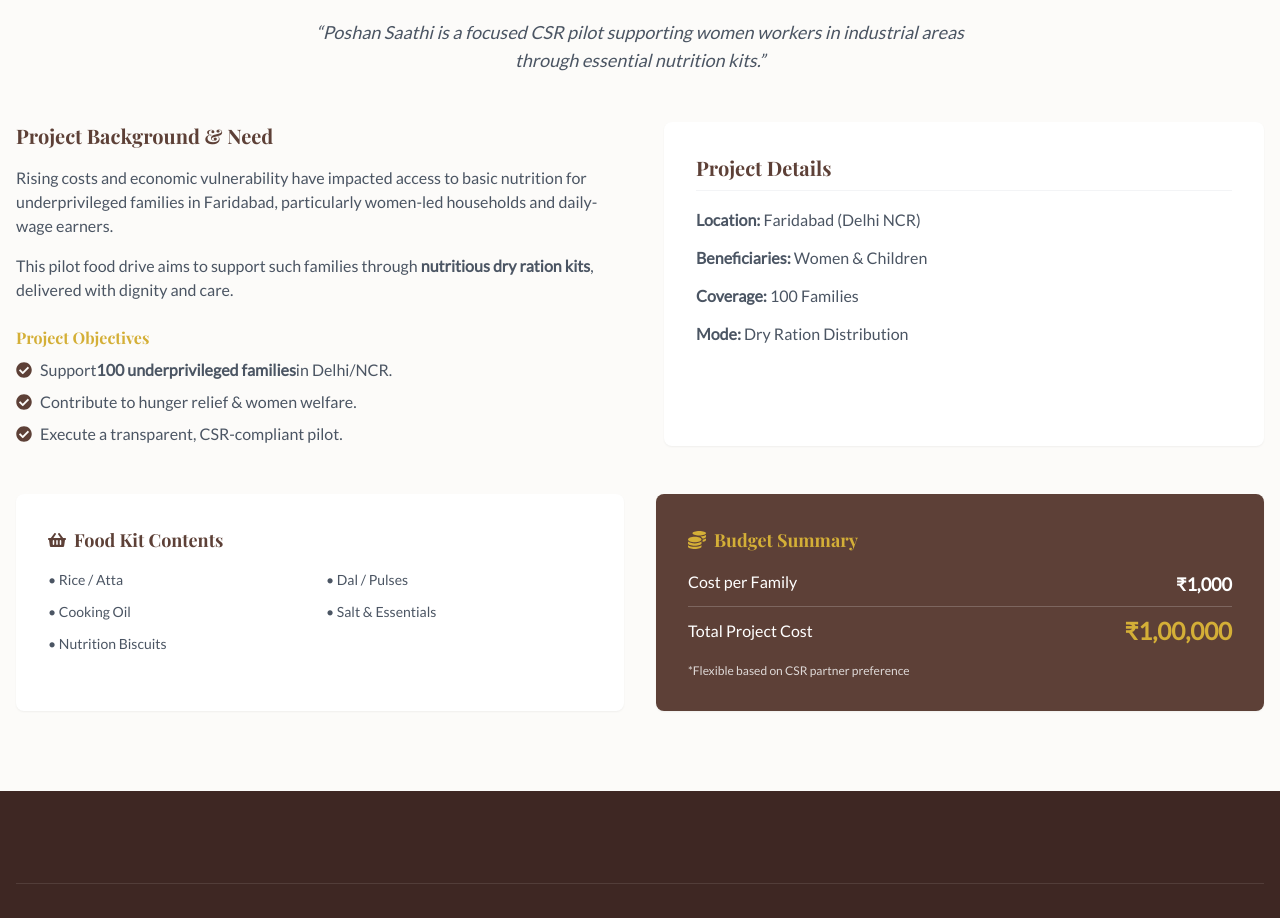
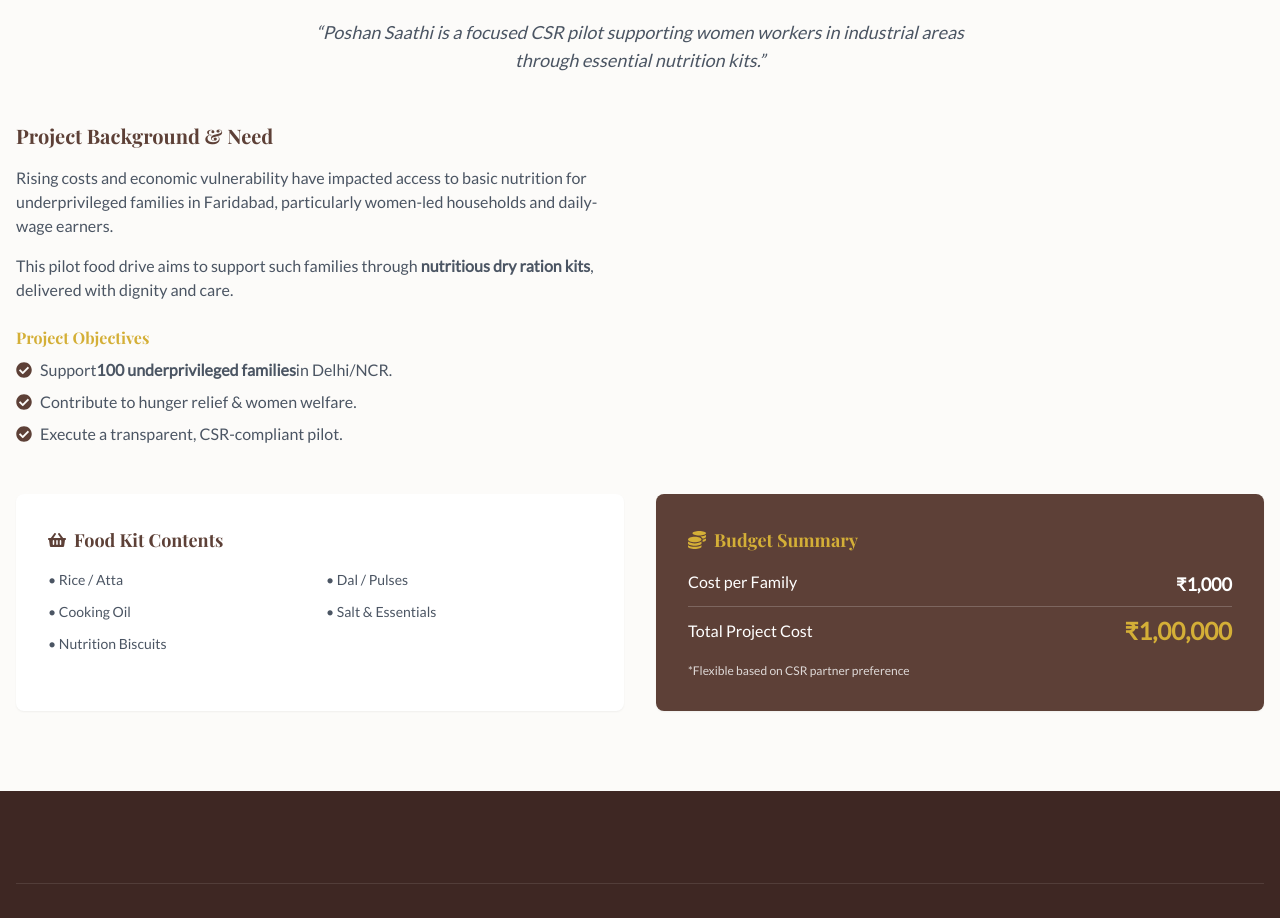
Before and after one commit to RizeonEnterprises/sarv-foundation, a React (Vite) app: page /about in a window 1280 px wide. Shown: the part 1707-2625 px from the top of the page. Built offline with nearby package versions, Linux system fonts and the light colour scheme.

Commit message:
Remove project details from About page
Removed project details section from About page.

```diff
--- a/src/pages/About.tsx
+++ b/src/pages/About.tsx
@@ -94,15 +94,7 @@ const About = () => {
                             </ul>
                         </div>
 
-                        <div className="bg-white p-8 rounded-lg shadow-sm">
-                            <h3 className="font-bold text-xl text-primary-brown border-b border-gray-100 pb-2 mb-4">Project Details</h3>
-                            <ul className="space-y-3 leading-relaxed text-gray-600">
-                                <li><strong>Location:</strong> Faridabad (Delhi NCR)</li>
-                                <li><strong>Beneficiaries:</strong> Women & Children</li>
-                                <li><strong>Coverage:</strong> 100 Families</li>
-                                <li><strong>Mode:</strong> Dry Ration Distribution</li>
-                            </ul>
-                        </div>
+
                     </div>
 
                     <div className="grid grid-cols-1 md:grid-cols-2 gap-8">
```
